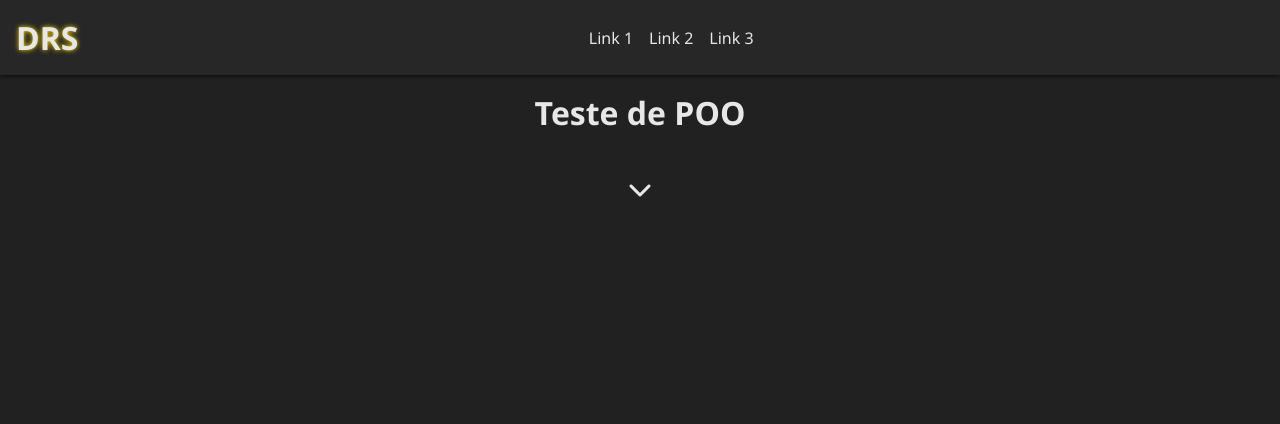
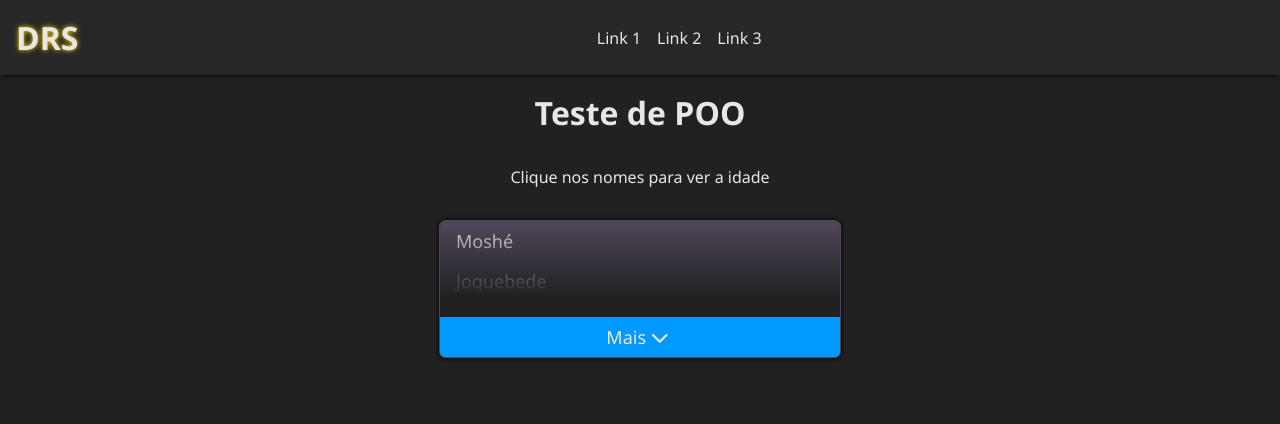
Before and after one commit to danRdS/Poo_em_modulo_js, a website with bundled scripts: page index.html in a window 1280 px wide. Built offline with nearby package versions, Linux system fonts and the light colour scheme.

Commit message:
feat: adicao de animacao na lista e funcao que mostra a idade

```diff
--- a/assets/css/style.css
+++ b/assets/css/style.css
@@ -15,6 +15,9 @@
 	--dourado: #ffd700;
 	--corPrimaria: #212121;
 	--corBarra: #272727;
+	--roxoEscuro: rgb(81, 71, 91);
+	--padding: .5rem;
+	--box-shadow: 0 0 5px var(--preto);
 }
 
 body {
@@ -24,12 +27,14 @@ body {
 
 header {
 	background-color: var(--corBarra);
-	box-shadow: 0 0 5px var(--preto);
+	box-shadow: var(--box-shadow);
 }
 
-nav {
+nav, nav ul {
 	display: flex;
 	align-items: center;
+	flex-wrap: wrap;
+	gap: 1rem;
 	padding: 1rem;
 }
 
@@ -39,10 +44,8 @@ nav h1 {
 }
 
 nav ul {
-	display: flex;
-	align-items: center;
-	gap: 1rem;
 	margin: auto;
+	padding: 0;
 }
 
 nav a { color: var(--branco); }
@@ -54,35 +57,92 @@ nav a { color: var(--branco); }
 	margin-top: 1rem;
 }
 
-.container button {
-	width: 45px;
-	aspect-ratio: 1;
-	border-radius: 50%;
-	border: none;
-	font-size: 1.5rem;
-	background: transparent;
-	color: var(--branco);
-	cursor: pointer;
-	transition: background .3s ease-in-out;
-}
-
-.container button.ativo {
-	background: var(--azul);
-}
-
-.container button i { transition: rotate .3s ease-in-out; }
-
-.container button.ativo i {
-	rotate: .5turn;
-}
-
-#pessoa {
+#pessoa, .balaoExplicativo {
 	visibility: hidden;
 	opacity: 0;
 	transition: all .3s ease-in-out;
 }
 
-#pessoa.visivel {
+#pessoa.visivel, .balaoExplicativo.visivel {
 	visibility: visible;
 	opacity: 1;
 }
+
+.area_lista {
+	border: 1px solid var(--roxoEscuro);
+	border-radius: .4rem;
+	box-shadow: var(--box-shadow);
+	position: relative;
+}
+
+.lista {
+	background: var(--roxoEscuro);
+	width: clamp(200px, 50vw, 400px);
+	border-radius: .3rem .3rem 0 0;
+	overflow: hidden;
+	-webkit-mask-image: linear-gradient(to bottom, var(--preto), transparent 80%);
+	mask-image: linear-gradient(to bottom, var(--preto), transparent 80%);
+	max-height: 6rem;
+	transition: all .5s ease-in-out;
+}
+
+.lista.ampliada {
+	mask-image: unset;
+	max-height: 13rem;
+}
+
+.lista li {
+	display: block;
+	padding: var(--padding) 1rem;
+	text-wrap: nowrap;
+	font-size: clamp(14px, 3vw, 18px);
+	cursor: pointer;
+}
+
+.lista.ampliada li:hover {
+	background-color: rgb(74, 59, 89);
+}
+
+.balaoExplicativo {
+	position: absolute;
+	top: 0;
+	left: 100%;
+	padding: var(--padding);
+	border-radius: .3rem;
+	background: var(--azul);
+	font-size: clamp(14px, 3vw, 18px);
+	transition: transform .3s ease-in-out;
+}
+
+.balaoExplicativo.visivel {
+	transform: translateX(3%);
+}
+
+.area_lista button {
+	display: block;
+	width: 100%;
+	padding: var(--padding);
+	background: var(--azul);
+	border: none;
+	border-radius: 0 0 .3rem .3rem;
+	color: var(--branco);
+	font-size: clamp(14px, 3vw, 18px);
+	cursor: pointer;
+}
+
+.area_lista button i {
+	margin-inline: .3rem;
+	transition: rotate .3s ease-in-out;
+}
+
+.area_lista button.ativo i {
+	rotate: .5turn;
+}
+
+@media screen and (max-width: 860px) {
+	.balaoExplicativo {
+		left: -3%;
+		width: 100%;
+		background: rgb(60, 47, 72);
+	}
+}
--- a/assets/js/Pessoa.js
+++ b/assets/js/Pessoa.js
@@ -5,6 +5,6 @@ export class Pessoa {
     }
 
     apresentar() {
-        return `Meu nome é ${this.nome} e tenho ${this.idade} anos.`;
+        return `${this.nome} tem ${this.idade} anos.`;
     }
 }
--- a/assets/js/script.js
+++ b/assets/js/script.js
@@ -1,13 +1,50 @@
 import { Pessoa } from "./Pessoa.js";
 
 const moshe = new Pessoa('Moshé', 82);
+const joquebede = new Pessoa('Joquebede', 42);
+const ester = new Pessoa('Ester', 28);
+const jodebergues = new Pessoa('Jodebergues', 56);
+const rute = new Pessoa('Rute', 34);
 
-const texto = document.getElementById('pessoa');
-texto.innerText = moshe.apresentar();
+const pessoas = [moshe, joquebede, ester, jodebergues, rute];
 
-const btn = document.querySelector('.container button');
+const lista = document.querySelector('.lista');
+const btn_mostrar_mais = document.querySelector('.btn_mostrar_mais');
 
-btn.onclick = () => {
-    btn.classList.toggle('ativo');
-    texto.classList.toggle('visivel');
-};
+(function() {
+    Object.values(pessoas).forEach(pos => {
+        const li = document.createElement('li');
+        li.textContent = pos.nome;
+
+        const balaoExplicativo = document.createElement('div');
+        balaoExplicativo.className = 'balaoExplicativo';
+        balaoExplicativo.innerHTML = pos.apresentar();
+
+        li.appendChild(balaoExplicativo);
+
+        li.onclick = () => mostrar(balaoExplicativo);
+
+        lista.appendChild(li);
+    });
+})();
+
+function mostrar(balaoExplicativoClicado) {
+    Object.values(lista.children).forEach(children => {
+        const balaoExplicativo = children.firstElementChild;
+
+        if(balaoExplicativo == balaoExplicativoClicado) {
+            balaoExplicativo.classList.toggle('visivel');
+            const balaoExplicativoDimensao = children.getBoundingClientRect();
+            const altura = balaoExplicativoDimensao.top - lista.getBoundingClientRect().top;
+            balaoExplicativo.style.top = altura + 'px';
+        } else {
+            balaoExplicativo.classList.remove('visivel');
+        }
+    })
+}
+
+btn_mostrar_mais.onclick = () => {
+    btn_mostrar_mais.classList.toggle('ativo');
+    lista.classList.toggle('ampliada');
+    mostrar();
+}
--- a/index.html
+++ b/index.html
@@ -26,10 +26,13 @@
     </header>
     <main class="container">
         <h1>Teste de POO</h1>
-        <button>
-            <i class="fa-solid fa-chevron-down"></i>
-        </button>
-        <p id="pessoa"></p>
+        <p>Clique nos nomes para ver a idade</p>
+        <section class="area_lista">
+            <ul class="lista"></ul>
+            <button class="btn_mostrar_mais">
+                Mais<i class="fa-solid fa-chevron-down"></i>
+            </button>
+        </section>
     </main>
     <script type="module" src="assets/js/script.js"></script>
 </body>
```
